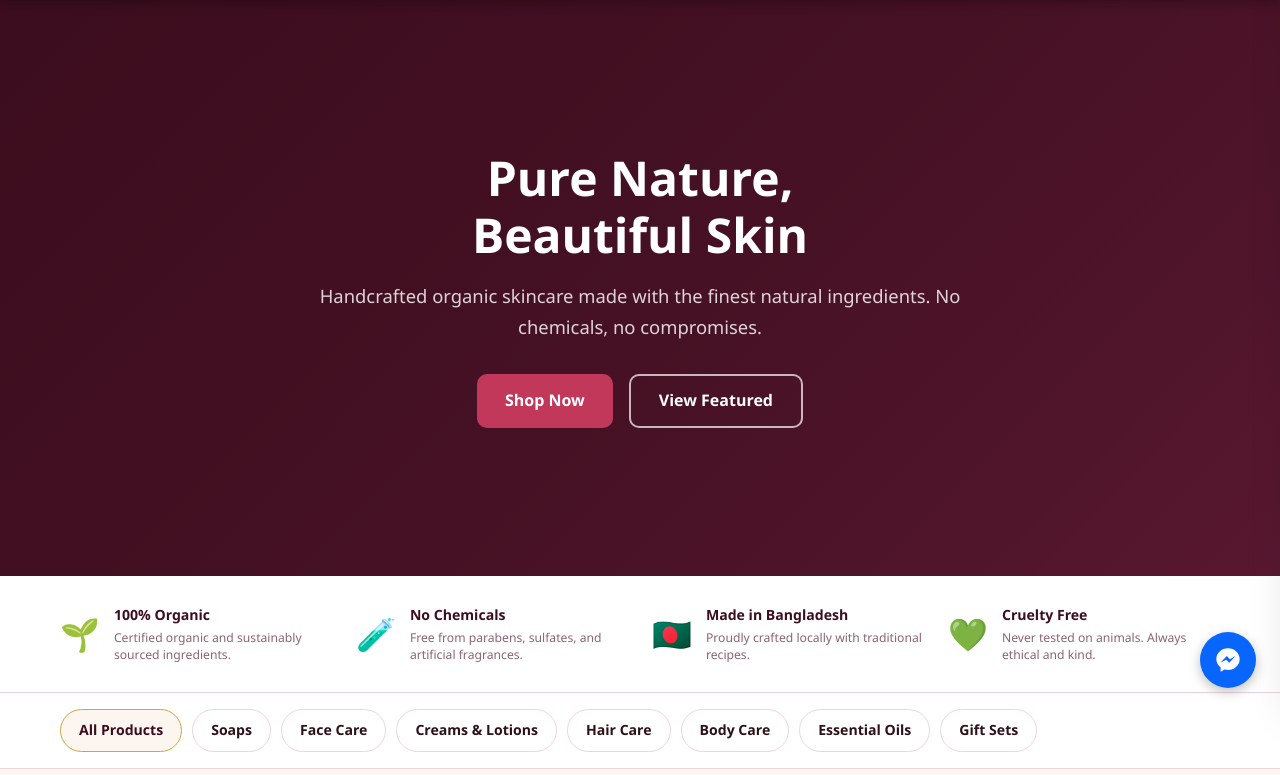
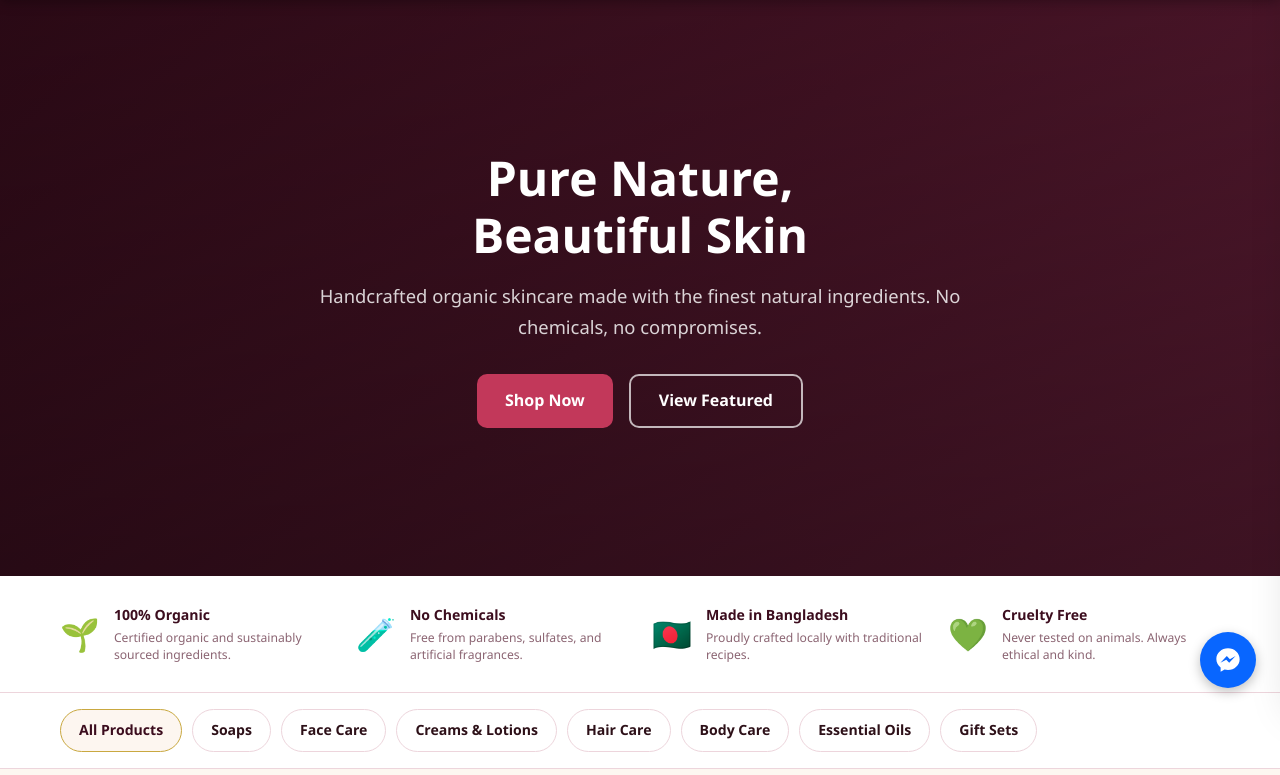
Before and after one commit to asifrman1996/bohubrihi, a Flask app: page / in a window 1280 px wide. Shown: the part 88-863 px from the top of the page. Run offline with Flask 3, Linux system fonts and the light colour scheme; some libraries are stand-ins or nearby versions.

Commit message:
Use neutral dark overlay on hero image
Replace maroon-tinted gradient with a neutral black overlay so the
hero image shows through clearly with just enough darkening for
text readability.

Co-Authored-By: Claude Sonnet 4.6 <noreply@anthropic.com>

```diff
--- a/static/css/style.css
+++ b/static/css/style.css
@@ -135,7 +135,7 @@ nav a:hover, nav a.active { color: #fff; }
 .hero-overlay {
   position: absolute;
   inset: 0;
-  background: linear-gradient(135deg, rgba(60,13,30,.82) 0%, rgba(60,13,30,.55) 100%);
+  background: linear-gradient(to bottom, rgba(0,0,0,0.3) 0%, rgba(0,0,0,0.5) 100%);
 }
 .hero-content {
   position: relative;
```
